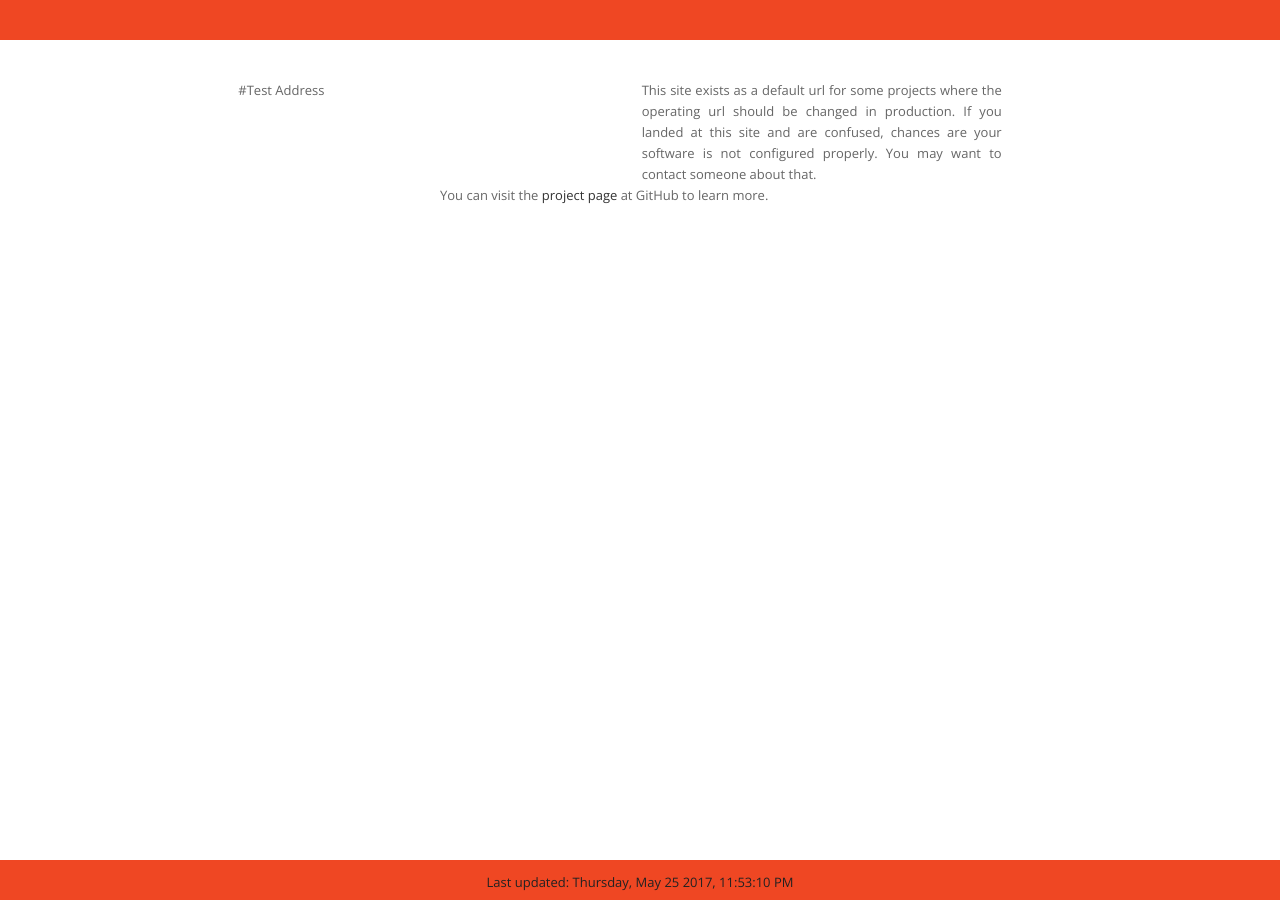
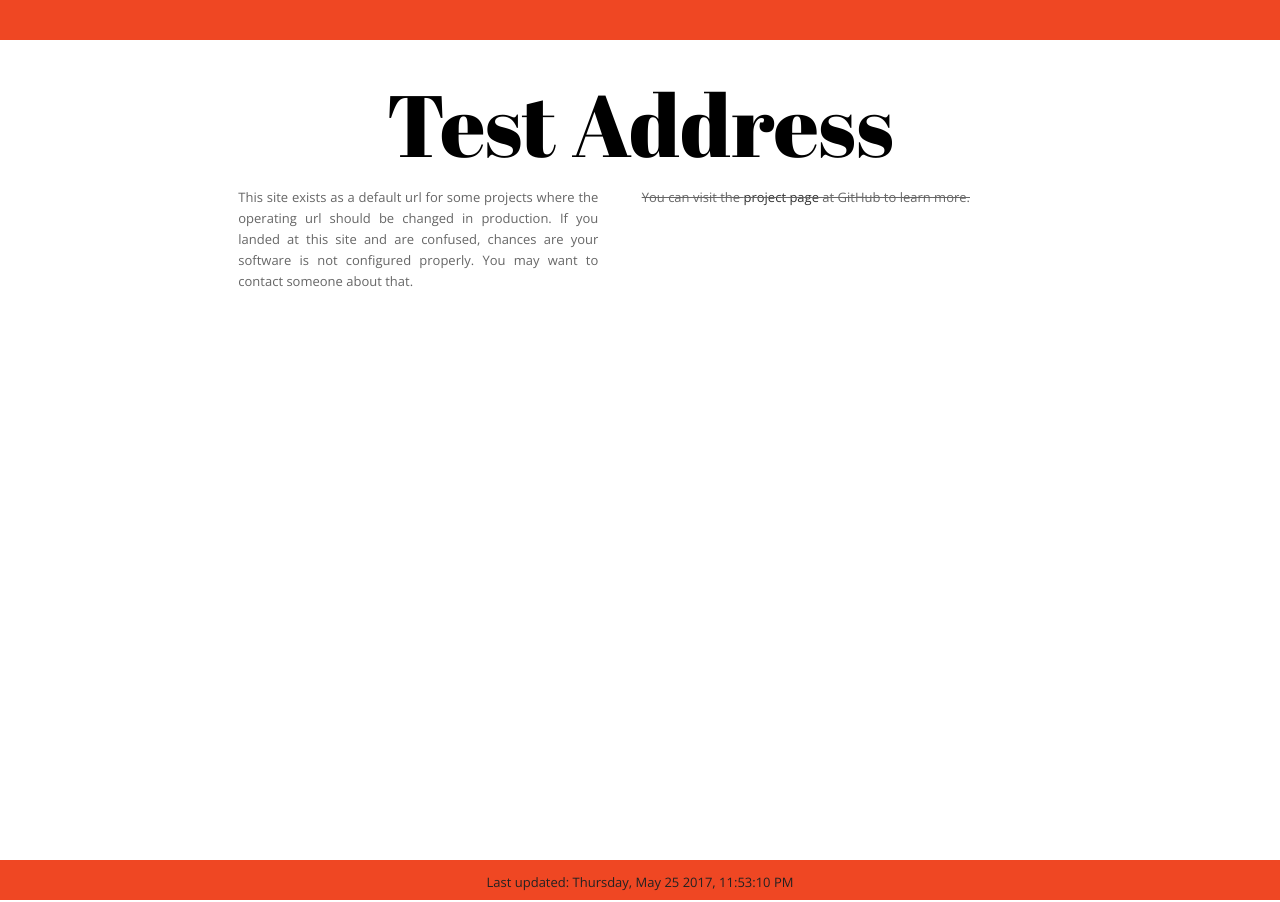
Before and after one commit to tleen/testaddress-org, a Jekyll site: the page built from index.md, in a window 1280 px wide. Built offline with Jekyll 4.4.1, drawn with Linux system fonts in a browser that asks for light colours.

```diff
--- a/index.md
+++ b/index.md
@@ -2,8 +2,8 @@
 title: Home
 ---
 
-#Test Address
+# Test Address
 
 This site exists as a default url for some projects where the operating url should be changed in production. If you landed at this site and are confused, chances are your software is not configured properly. You may want to contact someone about that.
 
-You can visit the [project page]({{site.github.repository_url}}) at GitHub to learn more.
+~~You can visit the [project page]({{site.github.repository_url}}) at GitHub to learn more.~~
```
